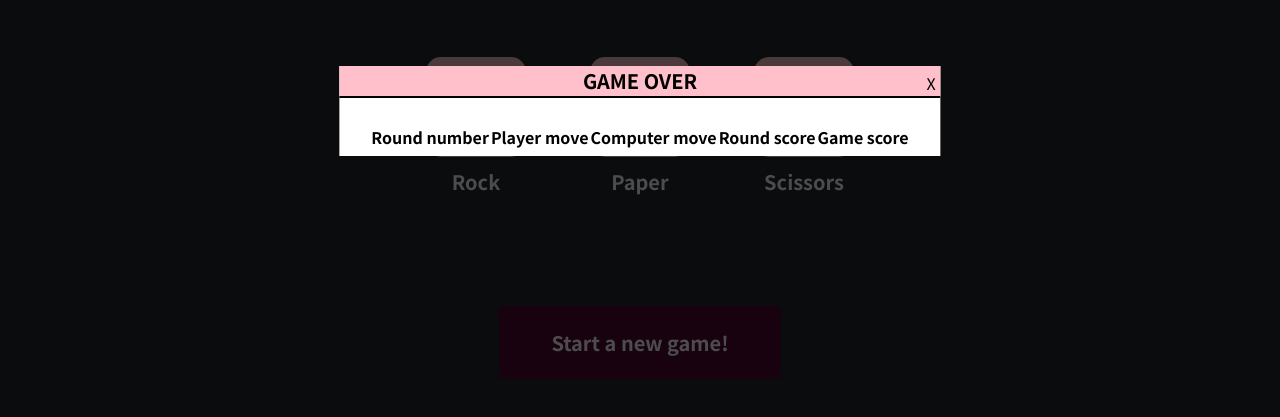
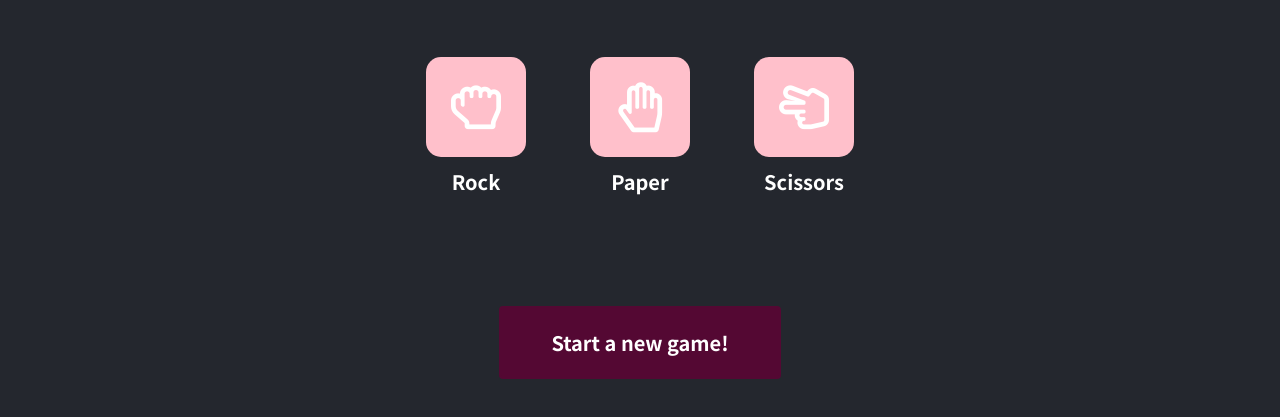
Before and after one commit to kata-oill/The-Rock-Paper-Scissors-game, a website: page index.html in a window 1280 px wide. Shown: the part 289-706 px from the top of the page. Drawn offline with Linux system fonts and the light colour scheme.

Commit message:
Remove class show from modal and overlay

```diff
--- a/index.html
+++ b/index.html
@@ -45,9 +45,9 @@
 		<button id="new-game">Start a new game!</button>
 	</div>
 
-	<div class="overlay show" id="modal-overlay">
+	<div class="overlay" id="modal-overlay">
 
-		<div class="modal show" id="modal-one">
+		<div class="modal" id="modal-one">
 			<a href="#" class="close">X</a>
 			<header>GAME OVER</header>
 			<div class="content">
--- a/sass/style.scss
+++ b/sass/style.scss
@@ -185,6 +185,14 @@ button:hover, button:active {
 		padding: 5px 30px;
 	}
 }
-tr {
-	text-align: center;
+table {
+	padding: 15px;
+	tr {
+		text-align: center;
+		pdding: 5px;
+
+		&:nth-child(2) {
+			display: none;
+		}
+	}
 }
```
Also changed, not shown: css/style.css, 1 other file.
